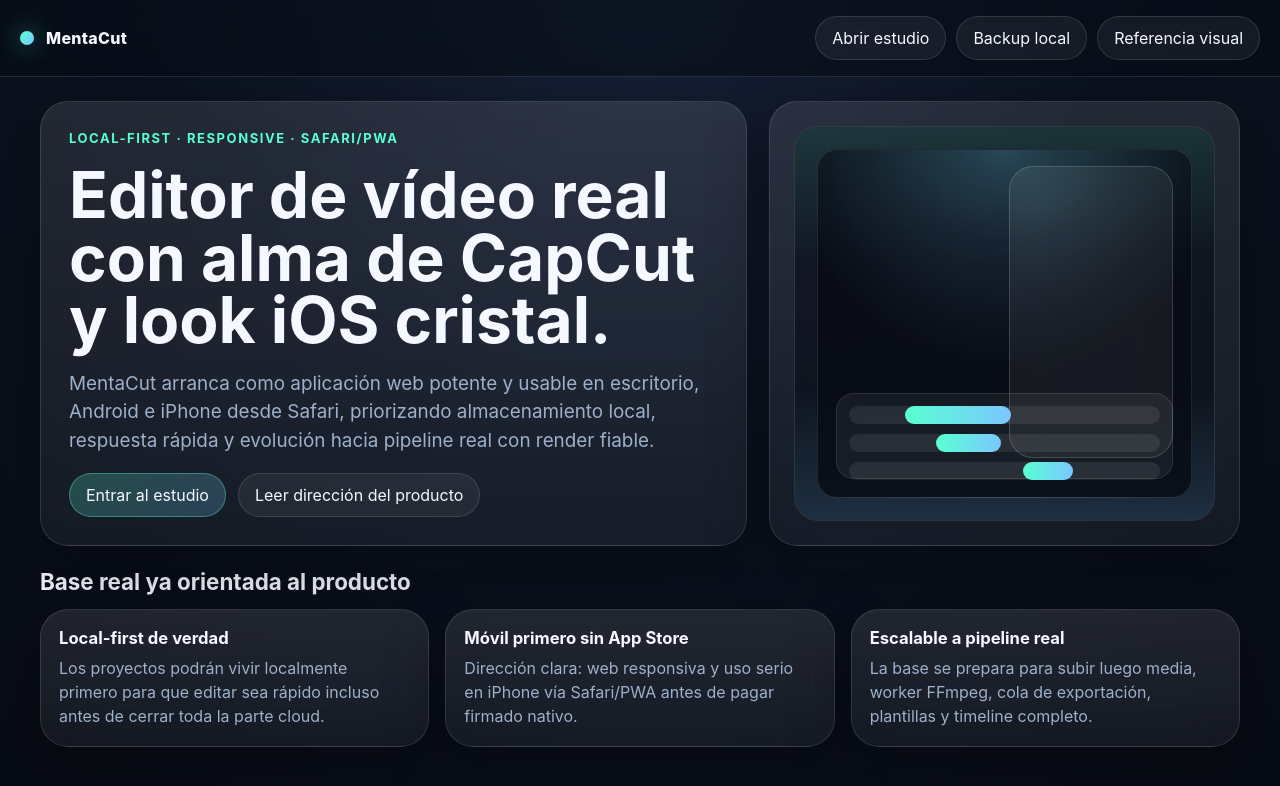
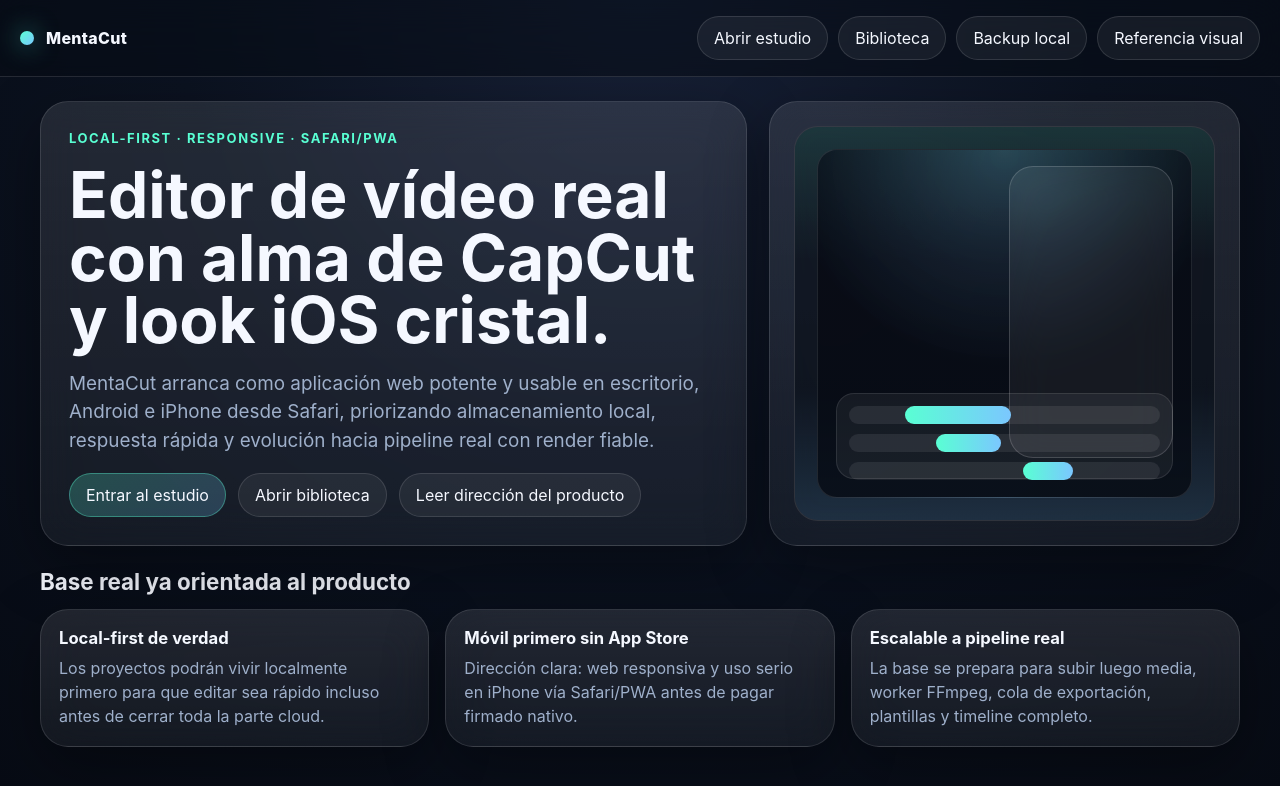
Before and after one commit to alain7224/MentaCut, a Next.js app: page / in a window 1280 px wide. Shown: the top 786 px of the page. Built offline with nearby package versions, Linux system fonts and the light colour scheme.

Commit message:
feat: add library link to home page

```diff
--- a/app/page.tsx
+++ b/app/page.tsx
@@ -10,6 +10,7 @@
         </div>
         <nav className="nav">
           <Link href="/studio" className="nav-link">Abrir estudio</Link>
+          <Link href="/studio/library" className="nav-link">Biblioteca</Link>
           <Link href="/studio/backup" className="nav-link">Backup local</Link>
           <a href="https://www.clipshort.co/es" className="nav-link" target="_blank" rel="noreferrer">Referencia visual</a>
         </nav>
@@ -26,6 +27,7 @@
             </p>
             <div className="action-row">
               <Link href="/studio" className="btn btn-primary">Entrar al estudio</Link>
+              <Link href="/studio/library" className="btn">Abrir biblioteca</Link>
               <a href="/docs/MENTACUT_MASTER_SPEC.md" className="btn">Leer dirección del producto</a>
             </div>
           </div>
```
